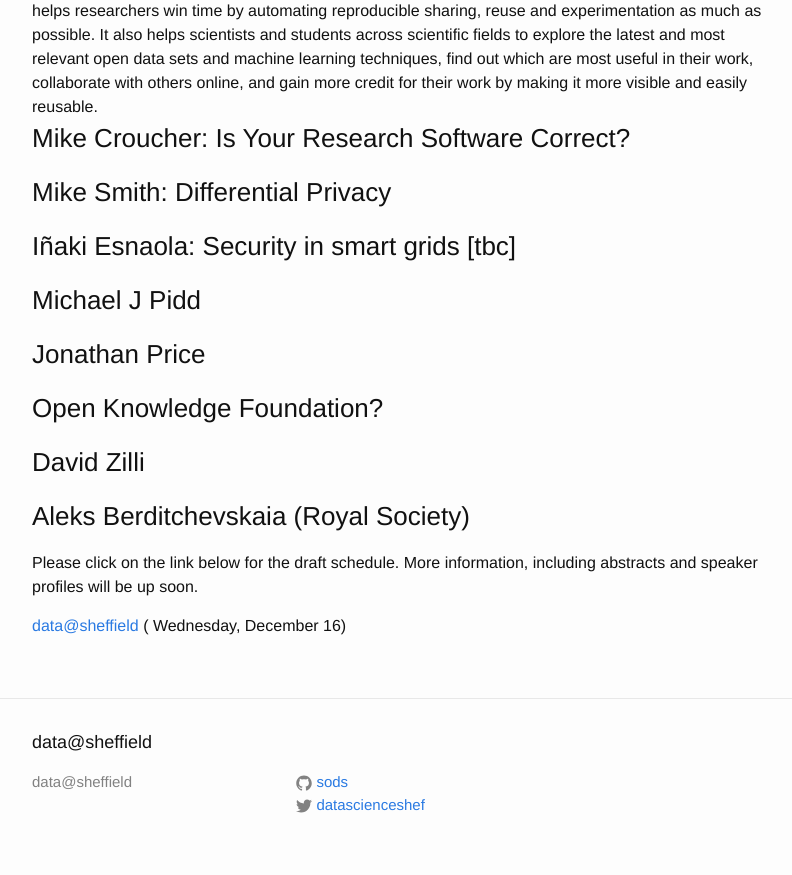
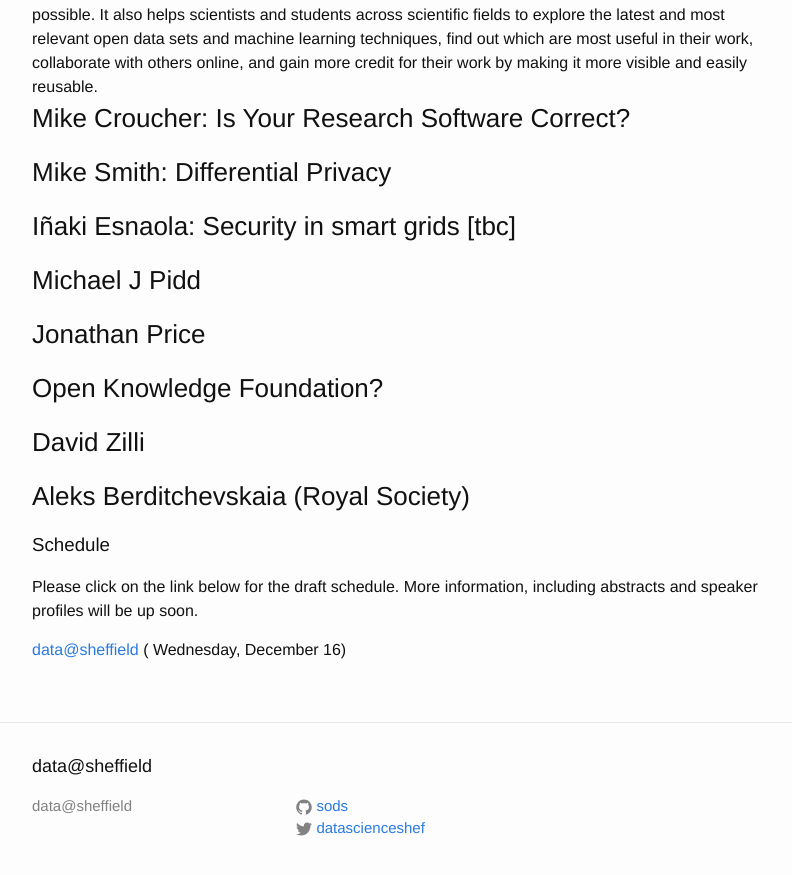
Before and after one commit to sods/das2015, a Jekyll site: the page built from schedule.html, in a window 1280 px wide and 900 px high, scrolled down 1036 px. Shown: the top 875 px of the window, without its empty margins (238-1030 px from the left). Built offline with Jekyll 4.4.1, drawn with Linux system fonts in a browser that asks for light colours.

Commit message:
Update schedule.html

```diff
--- a/schedule.html
+++ b/schedule.html
@@ -2,7 +2,7 @@
 layout: schedule
 title: Schedule
 ---
-<h2>Speakers</h2>
+<h1>Speakers</h1>
 
 <h3>Ricardo Andrade Pacheco: Infectious Disease and Risk Factor Mapping</h3>
 
@@ -49,3 +49,5 @@
 <h3>David Zilli</h3>
 
 <h3>Aleks Berditchevskaia (Royal Society)</h3>
+
+<h1>Schedule</h1>
```
